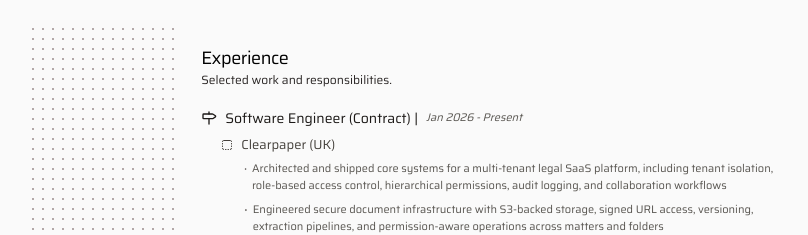
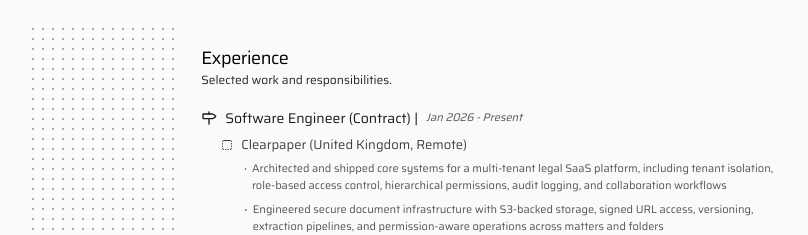
Before and after one commit to amriteshx1/portfolio, a Next.js app: page / in a window 1280 px wide. Shown: the part 940-1175 px from the top of the page, without its empty margins (229-1037 px from the left). Built offline with nearby package versions, Linux system fonts and the light colour scheme.

Commit message:
fix: update resume link and clarify job location for accuracy

```diff
--- a/src/app/page.tsx
+++ b/src/app/page.tsx
@@ -103,7 +103,7 @@ export default function Home() {
                }}
                className="flex items-center gap-1 tracking-tight md:text-xs text-[10px] border border-neutral-200 dark:border-neutral-900 bg-neutral-200 dark:bg-neutral-900 md:ml-5 ml-3 py-1.5 md:px-3 px-2 rounded-md text-stone-950 dark:text-stone-300 dark:hover:text-stone-200 hover:text-stone-800 cursor-pointer"><UserSearchIcon className="size-3" />Available for new opportunities</button>
               <button
-               onClick={() => window.open("https://drive.google.com/file/d/1a3utR2VKPg1tAZZAr2esYE1WHxTUO-Uf/view?usp=sharing", "_blank", "noopener,noreferrer")}
+               onClick={() => window.open("https://drive.google.com/file/d/12IxbK5UU9_bJ39iP2IXE41cd6Q-0Y1Hh/view?usp=sharing", "_blank", "noopener,noreferrer")}
                className="flex items-center gap-1 tracking-tight md:text-xs text-[10px] border border-neutral-200 dark:border-neutral-900 py-1.5 md:px-3 px-2 rounded-md text-stone-900 dark:text-stone-400 dark:hover:text-stone-300 hover:text-stone-700 cursor-pointer"><EyeIcon className="size-3" />View resume</button>
             </div>
           </div>
@@ -185,7 +185,7 @@ export default function Home() {
             <div className="flex flex-col justify-start items-start w-full mt-5 mr-1.5">
               <div className="flex flex-col justify-start items-start">
                 <p className="md:ml-5 ml-3 md:text-sm text-[13px] flex justify-start items-center gap-2 text-stone-900 dark:text-stone-300"><MilestoneIcon className="md:size-4 size-3.5"/>Software Engineer (Contract) |<span className="italic text-stone-700/90 dark:text-stone-400/90 md:text-[11px] text-[10px]">Jan 2026 - Present</span></p>
-                <p className="md:ml-10 ml-6 mt-2 md:text-[13px] text-xs flex justify-start items-center gap-2 text-stone-700 dark:text-stone-400"><SquareDashedTopSolid className="md:size-3 size-[11px]" />Clearpaper (UK)</p>
+                <p className="md:ml-10 ml-6 mt-2 md:text-[13px] text-xs flex justify-start items-center gap-2 text-stone-700 dark:text-stone-400"><SquareDashedTopSolid className="md:size-3 size-[11px]" />Clearpaper (United Kingdom, Remote)</p>
                 <p className="md:ml-15 ml-10 mt-2 md:text-[11px] text-[10px] flex justify-start md:items-center items-start gap-0.5 text-stone-700/90 dark:text-stone-400/90"><DotIcon className="size-4 self-start" />Architected and shipped core systems for a multi-tenant legal SaaS platform, including tenant isolation, role-based access control, hierarchical permissions, audit logging, and collaboration workflows</p>
                 <p className="md:ml-15 ml-10 mt-2 md:text-[11px] text-[10px] flex justify-start md:items-center items-start gap-0.5 text-stone-700/90 dark:text-stone-400/90"><DotIcon className="size-4 self-start" />Engineered secure document infrastructure with S3-backed storage, signed URL access, versioning, extraction pipelines, and permission-aware operations across matters and folders</p>
                 <p className="md:ml-15 ml-10 mt-2 md:text-[11px] text-[10px] flex justify-start md:items-center items-start gap-0.5 text-stone-700/90 dark:text-stone-400/90"><DotIcon className="size-4 self-start" />Built AI-assisted time tracking workflows end-to-end, integrating desktop activity ingestion, activity normalization, intelligent matter assignment, approval pipelines, and learning-based matter memory systems</p>
```
